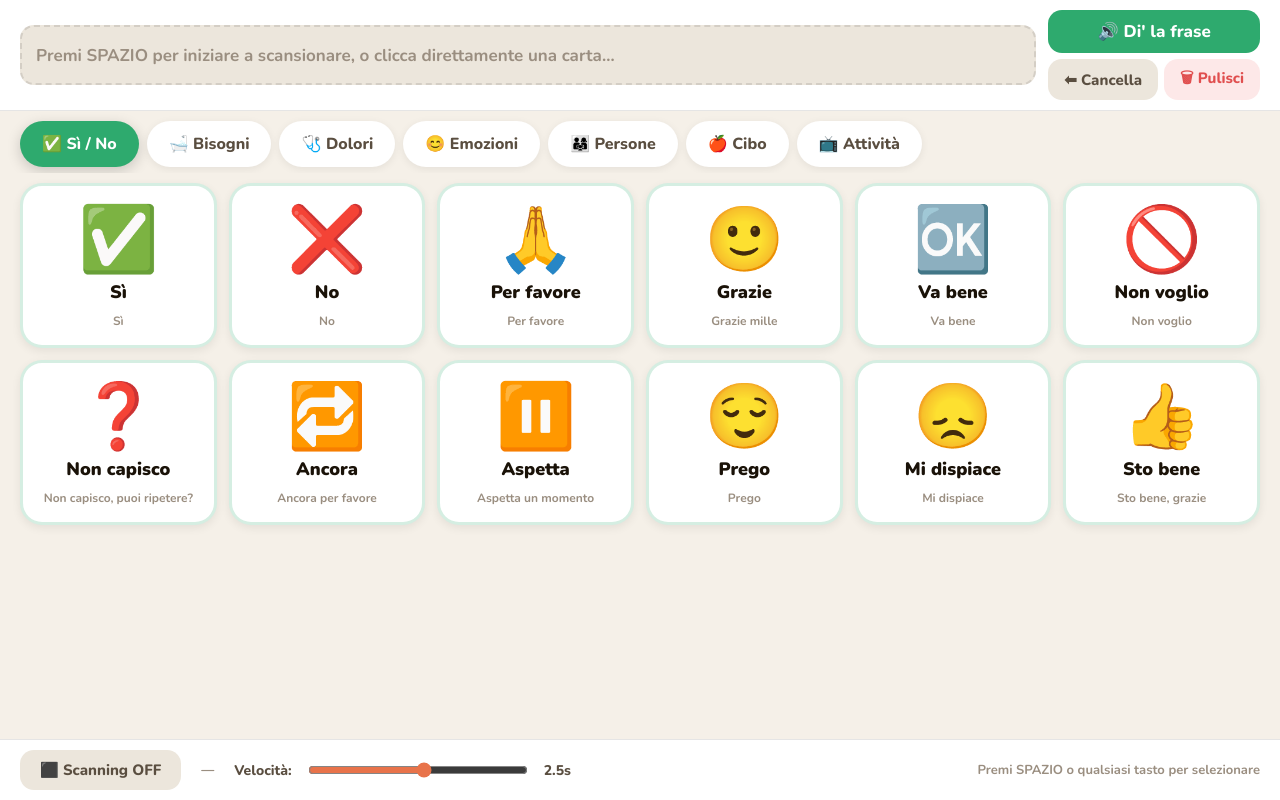
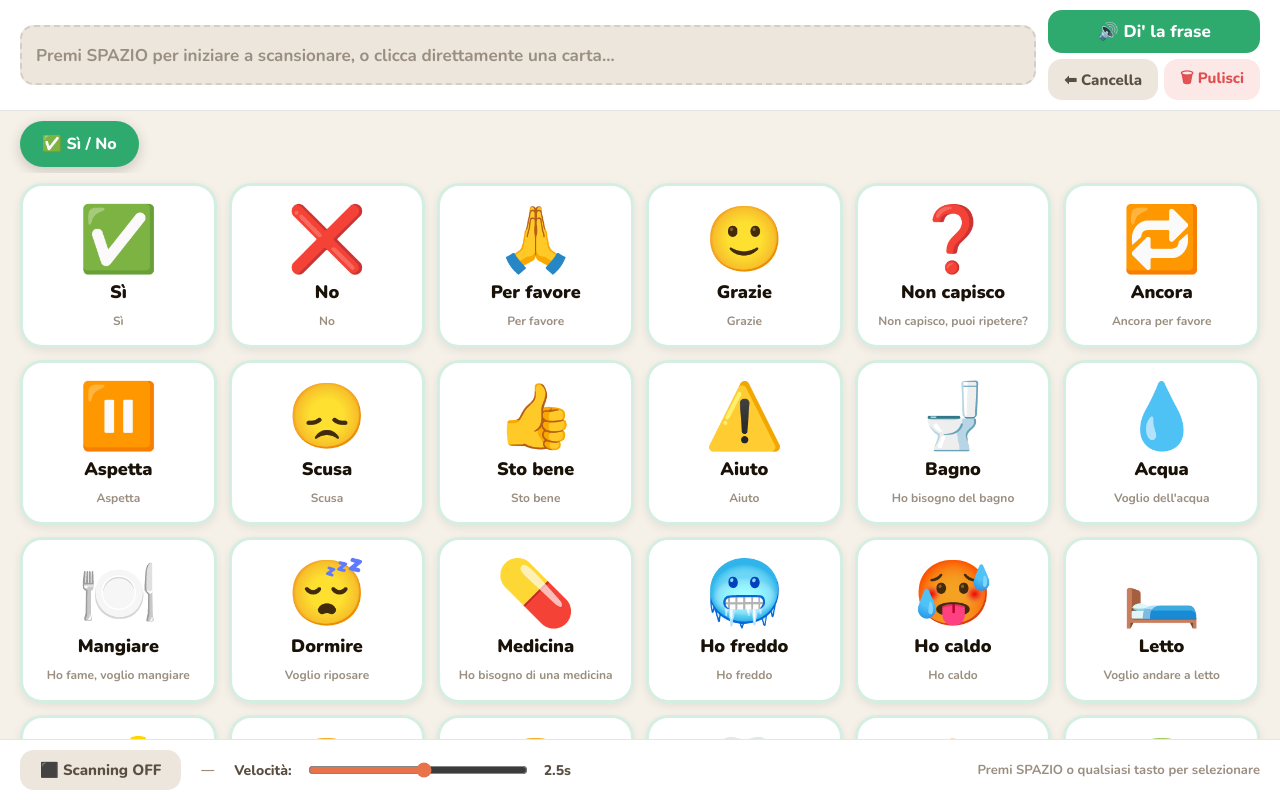
Before and after one commit to chiarab03/narciso, a plain HTML site: page index.html in a window 1280 px wide. Drawn offline with nearby package versions, Linux system fonts and the light colour scheme.

Commit message:
Terza versione

```diff
--- a/index.html
+++ b/index.html
@@ -323,17 +323,13 @@ const CATEGORIES = [
     {icon:'✅',label:'Sì',          sub:'Sì'},
     {icon:'❌',label:'No',          sub:'No'},
     {icon:'🙏',label:'Per favore',  sub:'Per favore'},
-    {icon:'🙂',label:'Grazie',      sub:'Grazie mille'},
-    {icon:'🆗',label:'Va bene',     sub:'Va bene'},
-    {icon:'🚫',label:'Non voglio',  sub:'Non voglio'},
+    {icon:'🙂',label:'Grazie',      sub:'Grazie'},
     {icon:'❓',label:'Non capisco', sub:'Non capisco, puoi ripetere?'},
     {icon:'🔁',label:'Ancora',      sub:'Ancora per favore'},
-    {icon:'⏸️',label:'Aspetta',    sub:'Aspetta un momento'},
-    {icon:'😌',label:'Prego',       sub:'Prego'},
-    {icon:'😞',label:'Mi dispiace', sub:'Mi dispiace'},
-    {icon:'👍',label:'Sto bene',    sub:'Sto bene, grazie'},
-  ]},
-  { id:'bisogni', label:'🛁 Bisogni', color:'#3a7bd5', items:[
+    {icon:'⏸️',label:'Aspetta',    sub:'Aspetta'},
+    {icon:'😞',label:'Scusa', sub:'Scusa'},
+    {icon:'👍',label:'Sto bene',    sub:'Sto bene'},
+    {icon:'⚠️',label:'Aiuto',       sub:'Aiuto'},
     {icon:'🚽',label:'Bagno',       sub:'Ho bisogno del bagno'},
     {icon:'💧',label:'Acqua',       sub:'Voglio dell\'acqua'},
     {icon:'🍽️',label:'Mangiare',   sub:'Ho fame, voglio mangiare'},
@@ -342,80 +338,27 @@ const CATEGORIES = [
     {icon:'🥶',label:'Ho freddo',   sub:'Ho freddo'},
     {icon:'🥵',label:'Ho caldo',    sub:'Ho caldo'},
     {icon:'🛏️',label:'Letto',      sub:'Voglio andare a letto'},
-    {icon:'🧥',label:'Vestirmi',    sub:'Voglio vestirmi'},
-    {icon:'🛁',label:'Lavarmi',     sub:'Voglio lavarmi'},
-    {icon:'🪑',label:'Sedermi',     sub:'Voglio sedermi'},
-    {icon:'🙋',label:'Aiuto',       sub:'Ho bisogno di aiuto'},
-  ]},
-  { id:'dolori', label:'🩺 Dolori', color:'#e04f4f', items:[
-    {icon:'🤕',label:'Testa',       sub:'Mi fa male la testa'},
-    {icon:'😖',label:'Schiena',     sub:'Mi fa male la schiena'},
-    {icon:'🦷',label:'Denti',       sub:'Mi fanno male i denti'},
+    {icon:'🛋️',label:'Poltrona',      sub:'Voglio andare sulla poltrona'},
+    {icon:'🤕',label:'Male Testa',       sub:'Mi fa male la testa'},
+    {icon:'😖',label:'Male Schiena',     sub:'Mi fa male la schiena'},
+    {icon:'🦷',label:'Male Denti',       sub:'Mi fanno male i denti'},
     {icon:'🫁',label:'Respiro',     sub:'Faccio fatica a respirare'},
     {icon:'🤢',label:'Nausea',      sub:'Ho la nausea, mi sento male'},
     {icon:'😰',label:'Stordito',    sub:'Mi gira la testa'},
-    {icon:'🦵',label:'Gambe',       sub:'Mi fanno male le gambe'},
-    {icon:'🖐️',label:'Mani',       sub:'Mi fanno male le mani'},
-    {icon:'🫀',label:'Petto',       sub:'Sento fastidio al petto'},
+    {icon:'🦵',label:'Male Gambe',       sub:'Mi fanno male le gambe'},
+    {icon:'🖐️',label:'Male Mani',       sub:'Mi fanno male le mani'},
+    {icon:'🫀',label:'Male Petto',       sub:'Sento fastidio al petto'},
     {icon:'🤒',label:'Febbre',      sub:'Forse ho la febbre'},
     {icon:'😣',label:'Molto dolore',sub:'Ho molto dolore'},
     {icon:'😌',label:'Sto meglio',  sub:'Sto meglio, grazie'},
-  ]},
-  { id:'emozioni', label:'😊 Emozioni', color:'#9c6dd8', items:[
-    {icon:'😊',label:'Felice',       sub:'Sono felice'},
-    {icon:'😔',label:'Triste',       sub:'Sono triste'},
-    {icon:'😟',label:'Preoccupato',  sub:'Sono preoccupato'},
-    {icon:'😠',label:'Arrabbiato',   sub:'Sono arrabbiato'},
-    {icon:'😰',label:'Stanco',       sub:'Sono molto stanco'},
-    {icon:'😨',label:'Paura',        sub:'Ho paura'},
-    {icon:'🥰',label:'Ti voglio bene',sub:'Ti voglio tanto bene'},
-    {icon:'😐',label:'Così così',    sub:'Sono così così'},
-    {icon:'😩',label:'Frustrato',    sub:'Sono frustrato'},
-    {icon:'🤗',label:'Abbracciami',  sub:'Abbracciami per favore'},
-    {icon:'😇',label:'Tranquillo',   sub:'Sono tranquillo'},
-    {icon:'🥺',label:'Mi manca',     sub:'Mi mancate tanto'},
-  ]},
-  { id:'persone', label:'👨‍👩‍👧 Persone', color:'#e8734a', items:[
     {icon:'👨‍⚕️',label:'Dottore',     sub:'Voglio il dottore'},
-    {icon:'👧',label:'Figlio/Figlia', sub:'Voglio vedere mio figlio'},
-    {icon:'👶',label:'Nipoti',        sub:'Voglio vedere i nipoti'},
-    {icon:'👩',label:'Moglie',        sub:'Voglio la mia moglie'},
-    {icon:'🧑‍🤝‍🧑',label:'Amico',   sub:'Voglio vedere un amico'},
+    {icon:'👩🏻',label:'Roberta', sub:'Roberta'},
+    {icon:'👩🏻',label:'Paola', sub:'Paola'},
+    {icon:'👵',label:'Rosetta', sub:'Rosetta'},
     {icon:'📞',label:'Telefonare',    sub:'Voglio telefonare'},
-    {icon:'👥',label:'Compagnia',     sub:'Voglio compagnia, non voglio stare solo'},
-    {icon:'🚶',label:'Lasciami solo', sub:'Lasciami solo per favore'},
-    {icon:'👀',label:'Ascoltami',     sub:'Ascoltami per favore'},
-    {icon:'🤲',label:'Tienimi la mano',sub:'Tienimi la mano per favore'},
     {icon:'🏥',label:'Ospedale',      sub:'Ho bisogno di andare all\'ospedale'},
-    {icon:'😇',label:'Sacerdote',     sub:'Voglio parlare con il sacerdote'},
-  ]},
-  { id:'cibo', label:'🍎 Cibo', color:'#d4892a', items:[
-    {icon:'☕',label:'Caffè',         sub:'Voglio un caffè'},
-    {icon:'🍵',label:'Tè',           sub:'Voglio un tè'},
-    {icon:'🍞',label:'Pane',         sub:'Voglio del pane'},
-    {icon:'🍝',label:'Pasta',        sub:'Voglio la pasta'},
-    {icon:'🍲',label:'Minestra',     sub:'Voglio la minestra'},
-    {icon:'🍎',label:'Frutta',       sub:'Voglio della frutta'},
-    {icon:'🍪',label:'Biscotti',     sub:'Voglio dei biscotti'},
-    {icon:'🥛',label:'Latte',        sub:'Voglio del latte'},
-    {icon:'🧀',label:'Formaggio',    sub:'Voglio del formaggio'},
-    {icon:'🍫',label:'Dolce',        sub:'Voglio qualcosa di dolce'},
-    {icon:'🥩',label:'Carne',        sub:'Voglio della carne'},
-    {icon:'🍦',label:'Gelato',       sub:'Voglio un gelato'},
-  ]},
-  { id:'attivita', label:'📺 Attività', color:'#3aaa6e', items:[
     {icon:'📺',label:'Televisione',   sub:'Voglio guardare la televisione'},
-    {icon:'📻',label:'Radio',         sub:'Voglio ascoltare la radio'},
-    {icon:'📰',label:'Giornale',      sub:'Voglio leggere il giornale'},
-    {icon:'🎵',label:'Musica',        sub:'Voglio ascoltare la musica'},
-    {icon:'🚶',label:'Passeggiata',   sub:'Voglio fare una passeggiata fuori'},
-    {icon:'🌤️',label:'Fuori',        sub:'Voglio uscire all\'aria aperta'},
-    {icon:'🎲',label:'Gioco',         sub:'Voglio giocare a qualcosa'},
-    {icon:'🙏',label:'Pregare',       sub:'Voglio pregare'},
-    {icon:'🌿',label:'Giardino',      sub:'Voglio stare in giardino'},
-    {icon:'📷',label:'Foto',          sub:'Voglio vedere le foto di famiglia'},
-    {icon:'💈',label:'Parrucchiere',  sub:'Voglio andare dal parrucchiere'},
-    {icon:'📱',label:'Tablet',        sub:'Voglio usare il tablet'},
+    {icon:'📺',label:'Cambia canale',   sub:'Cambia canale'}
   ]},
 ];
 
```
